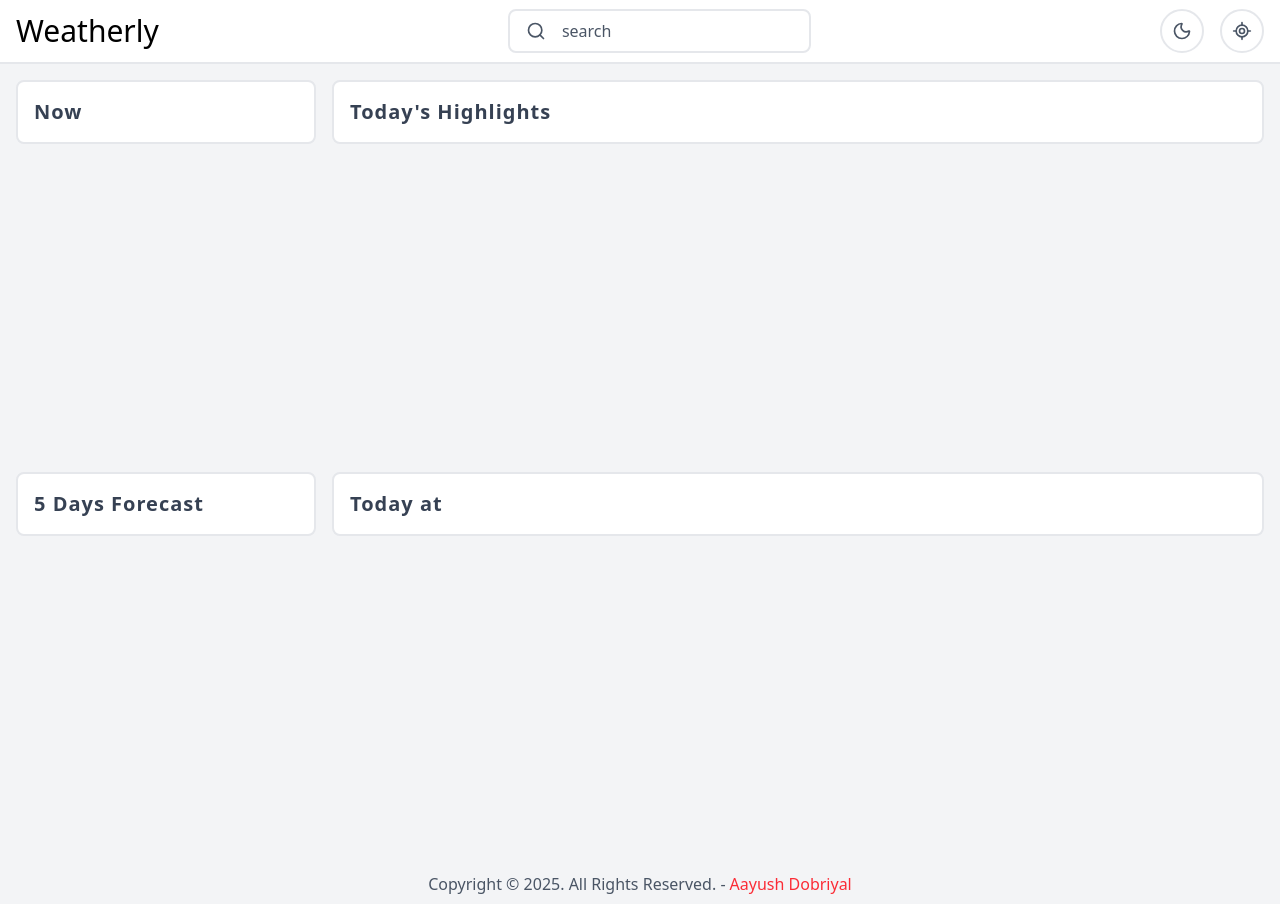
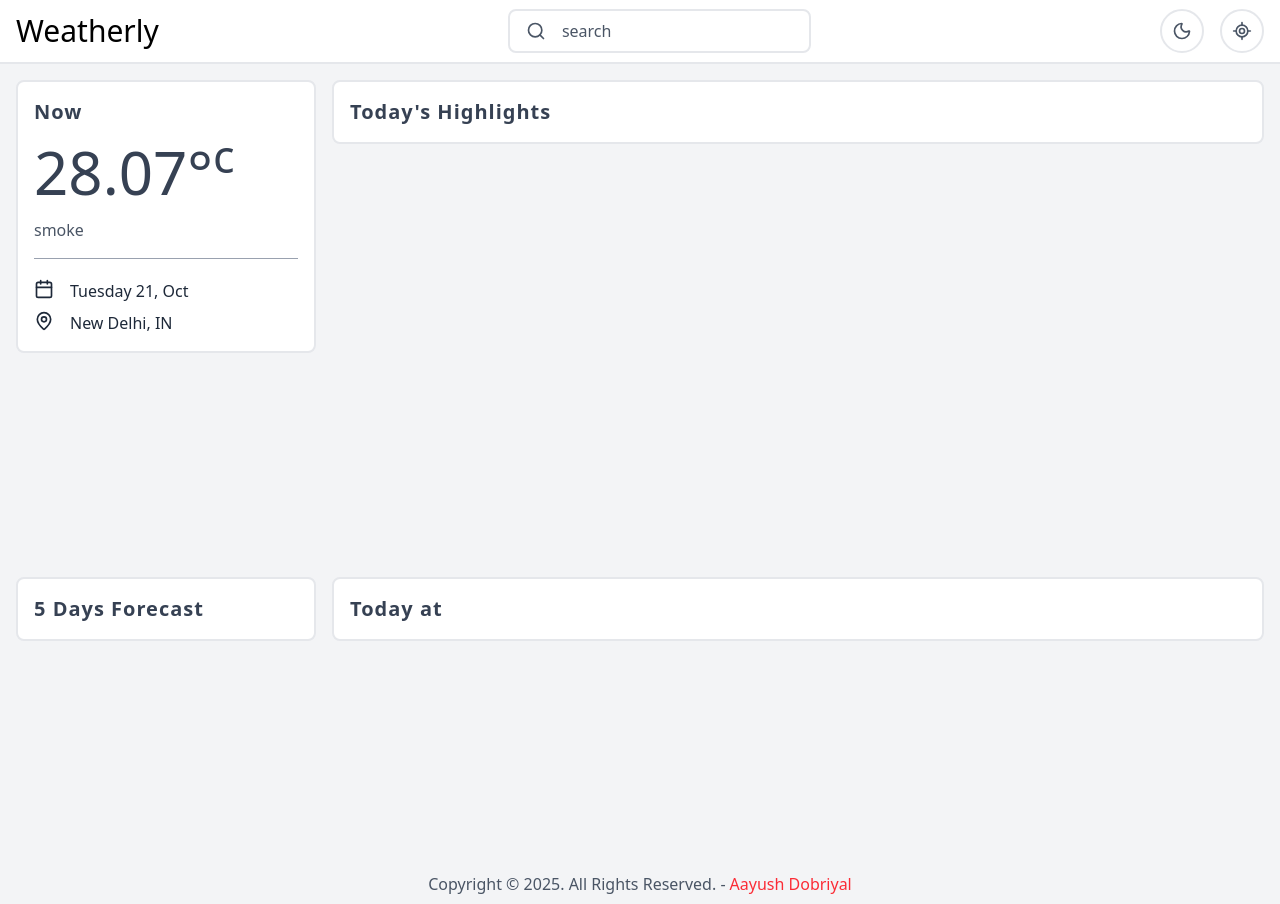
Before and after one commit to Tweekaayush/weather-app-2.0, a React (Vite) app: page / in a window 1280 px wide. Built offline with nearby package versions, Linux system fonts and the light colour scheme.

Commit message:
update CurrentWeather component style

```diff
--- a/src/components/CurrentWeather.jsx
+++ b/src/components/CurrentWeather.jsx
@@ -1,6 +1,7 @@
 import React, { useEffect } from "react";
 import { useDispatch, useSelector } from "react-redux";
 import { getCurrentWeather } from "../slices/weatherSlice";
+import { Calendar, MapPin } from "lucide-react";
 
 const CurrentWeather = () => {
   const dispatch = useDispatch();
@@ -10,7 +11,24 @@ const CurrentWeather = () => {
   } = useSelector((state) => state.weather);
   return (
     <div className="card">
-      <h1 className="heading">Now</h1>
+      <h1 className="heading mb-4">Now</h1>
+      <div className="flex mb-4">
+        <h2 className="text-6xl text-gray-700 dark:text-gray-200">
+          28.07°<sup>c</sup>
+        </h2>
+        <div className="flex items-center justify-center">
+          <img src="" alt="" />
+        </div>
+      </div>
+      <h3 className="pb-4 mb-5 text-gray-600 dark:text-gray-400 border-b border-gray-400 dark:border-gray-600">smoke</h3>
+      <div className="flex gap-4 mb-2 text-gray-800 dark:text-gray-200">
+        <Calendar className="w-5 h-5"/>
+        <p>Tuesday 21, Oct</p>
+      </div>
+      <div className="flex gap-4 text-gray-800 dark:text-gray-200">
+        <MapPin className="w-5 h-5"/>
+        <p>New Delhi, IN</p>
+      </div>
     </div>
   );
 };
--- a/src/index.css
+++ b/src/index.css
@@ -18,6 +18,6 @@
     @apply text-xl font-bold tracking-wider text-gray-700 dark:text-gray-300;
   }
   .card {
-    @apply border-2 bg-white dark:bg-gray-800 border-gray-200 dark:border-gray-800 p-4 rounded-lg ;
+    @apply border-2 bg-white dark:bg-white/[0.03] border-gray-200 dark:border-gray-800 p-4 rounded-lg ;
   }
 }
```
